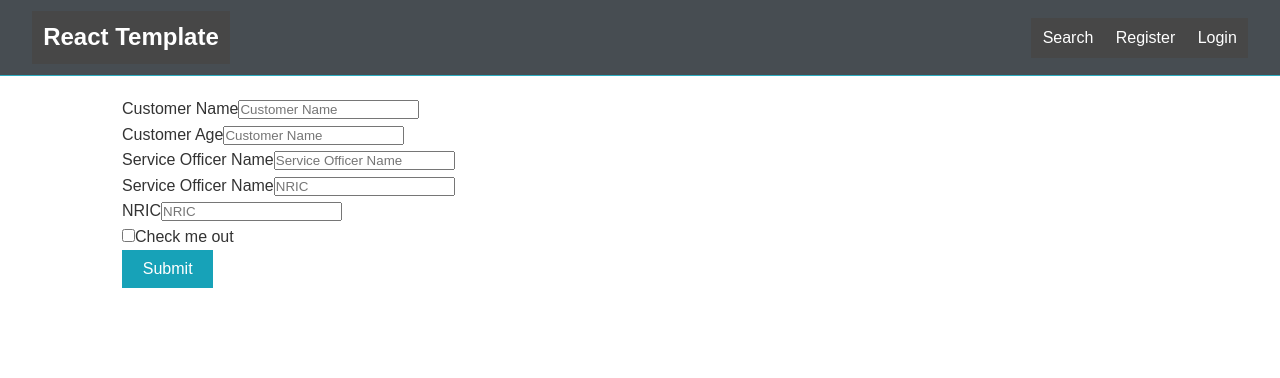
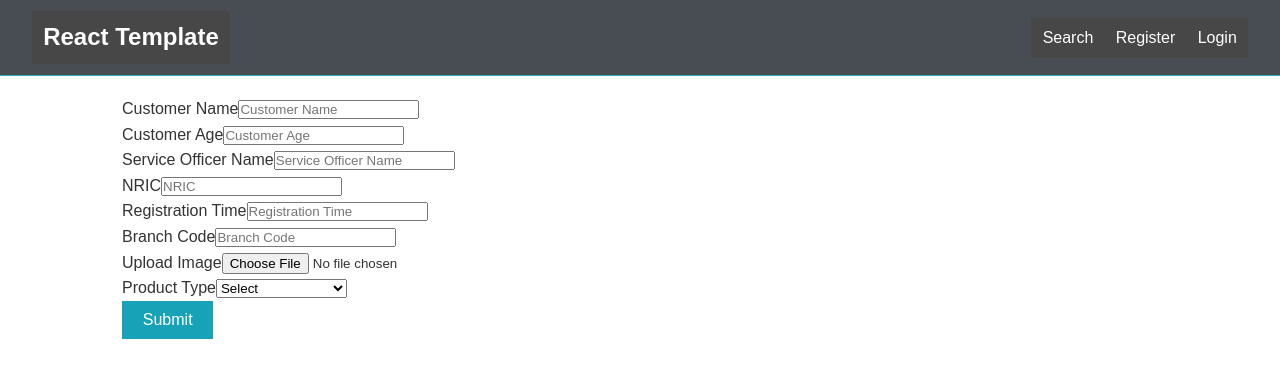
Before and after one commit to HoJinKind/techtrek, a React (Create React App) app in the folder basic/client/my-app/: page /Forms in a window 1280 px wide. Shown: the top 378 px of the page. Built offline with nearby package versions, Linux system fonts and the light colour scheme.

Commit message:
Complete Form component with necessary fields for client onboarding

```diff
--- a/basic/client/my-app/src/Components/Forms.js
+++ b/basic/client/my-app/src/Components/Forms.js
@@ -12,7 +12,6 @@ const Forms = (props) => {
         const form = event.currentTarget;
         const emailAddress = form.elements.formBasicEmail.value;
         console.log(emailAddress)
-
     }
 
     return (
@@ -27,7 +26,7 @@ const Forms = (props) => {
 
                     <Form.Group controlId="formCustomerAge">
                         <Form.Label>Customer Age</Form.Label>
-                        <Form.Control type="text" placeholder="Customer Name" />
+                        <Form.Control type="text" placeholder="Customer Age" />
                     </Form.Group>
 
                     <Form.Group controlId="formServiceOfficerName">
@@ -36,18 +35,36 @@ const Forms = (props) => {
                     </Form.Group>
 
                     <Form.Group controlId="formNric">
-                        <Form.Label>Service Officer Name</Form.Label>
+                        <Form.Label>NRIC</Form.Label>
                         <Form.Control type="text" placeholder="NRIC" />
                     </Form.Group>
 
-                    <Form.Group controlId="formNric">
-                        <Form.Label>NRIC</Form.Label>
-                        <Form.Control type="password" placeholder="NRIC" />
+                    <Form.Group controlId="formRegistrationTime">
+                        <Form.Label>Registration Time</Form.Label>
+                        <Form.Control type="text" placeholder="Registration Time" />
                     </Form.Group>
 
-                    <Form.Group controlId="formBasicCheckbox">
-                        <Form.Check type="checkbox" label="Check me out" />
+                    <Form.Group controlId="formBranchCode">
+                        <Form.Label>Branch Code</Form.Label>
+                        <Form.Control type="text" placeholder="Branch Code" />
                     </Form.Group>
+
+                    <Form.Group>
+                        <Form.File id="exampleFormControlFile1" label="Upload Image" />
+                    </Form.Group>
+
+                    <Form.Group controlId="exampleForm.SelectCustom">
+                        <Form.Label>Product Type</Form.Label>
+                        <Form.Control as="select" custom>
+                        <option>Select</option>
+                        <option>137 : Investor</option>
+                        <option>070 : Insurance</option>
+                        <option>291 : Loans</option>
+                        <option>969 : Savings</option>
+                        <option>555 : Credit Cards</option>
+                        </Form.Control>
+                    </Form.Group>
+
                     <Button variant="primary" type="submit">
                         Submit
                     </Button>
```
